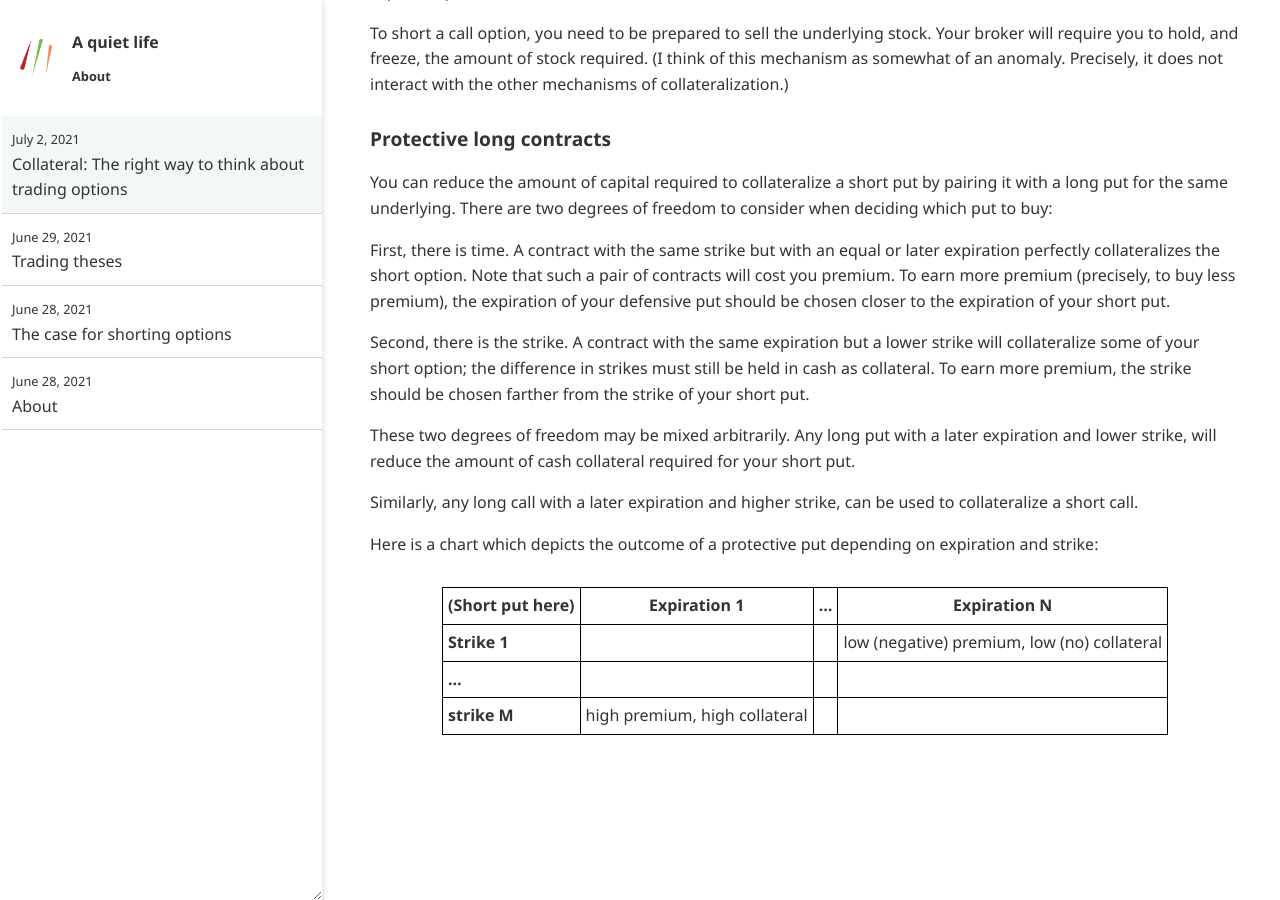
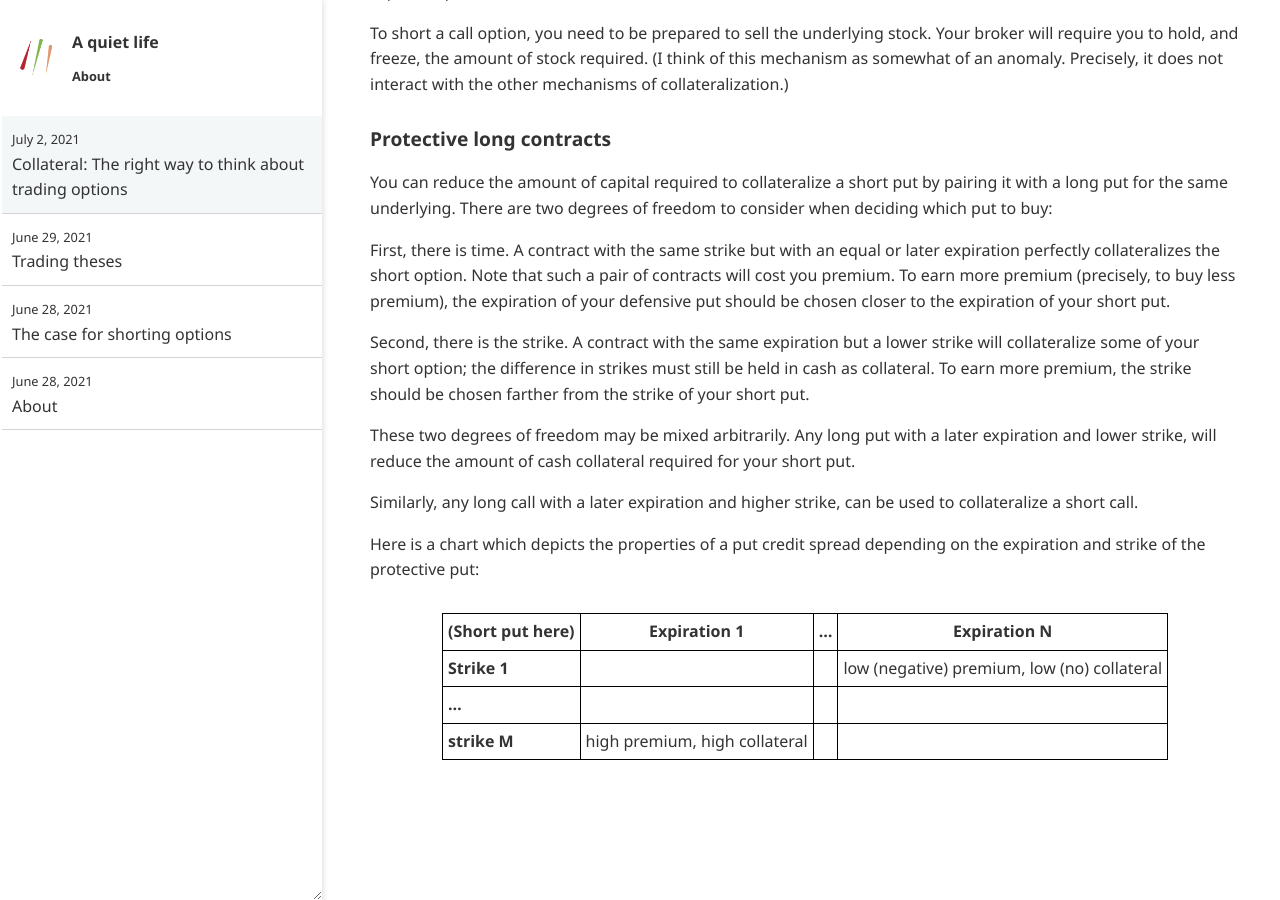
Before and after one commit to ansyblenetwork/aquietlife, a Jekyll site: the page built from _posts/2021-07-02-collateral.md, in a window 1280 px wide and 900 px high, scrolled down 780 px. Built offline with Jekyll 4.4.1, drawn with Linux system fonts in a browser that asks for light colours; before the commit the page ends 1655 px from its top, so only the background shows below that.

Commit message:
Update 2021-07-02-collateral.md

```diff
--- a/_posts/2021-07-02-collateral.md
+++ b/_posts/2021-07-02-collateral.md
@@ -39,7 +39,7 @@ These two degrees of freedom may be mixed arbitrarily. Any long put with a later
 
 Similarly, any long call with a later expiration and higher strike, can be used to collateralize a short call.
 
-Here is a chart which depicts the outcome of a protective put depending on expiration and strike:
+Here is a chart which depicts the properties of a put credit spread depending on the expiration and strike of the protective put:
 
 | (Short put here)     | Expiration 1 |  ... | Expiration N |
 | ----------- | ----------- | ----------- | ----------- |
```
